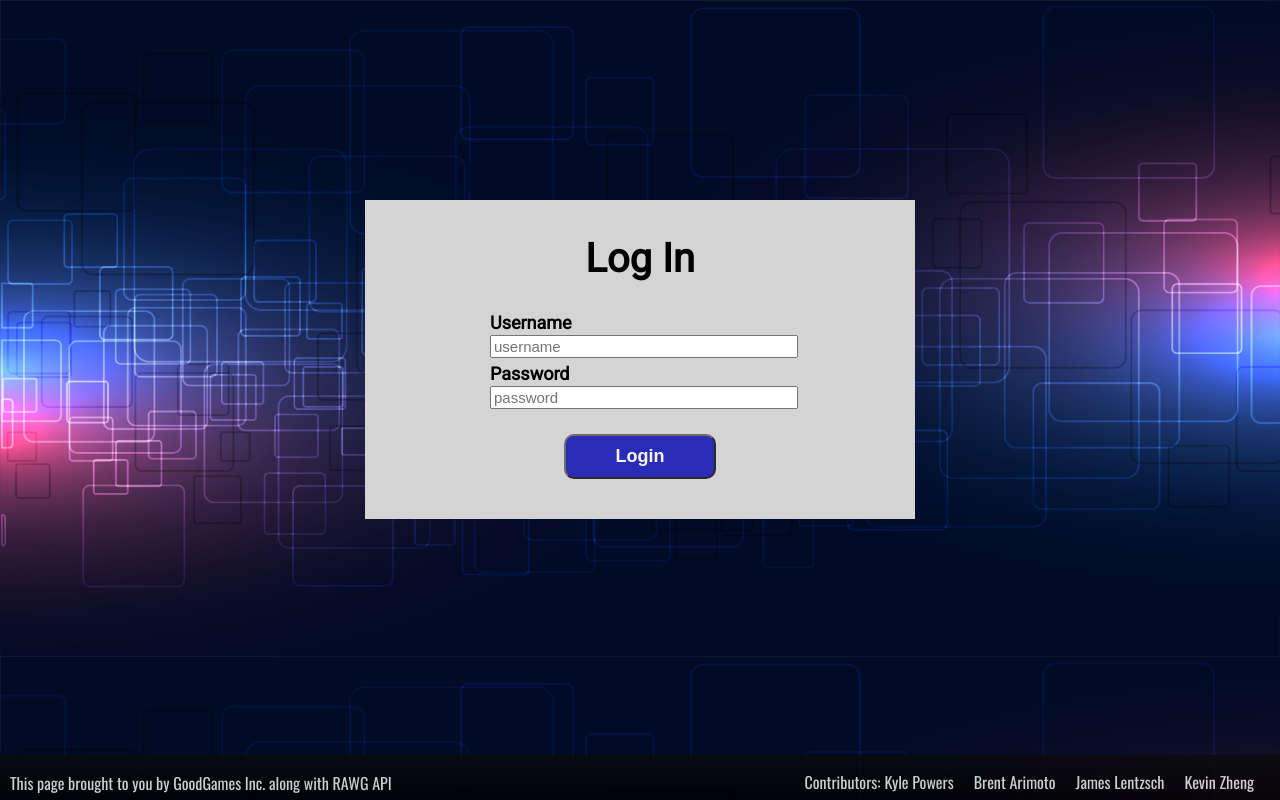
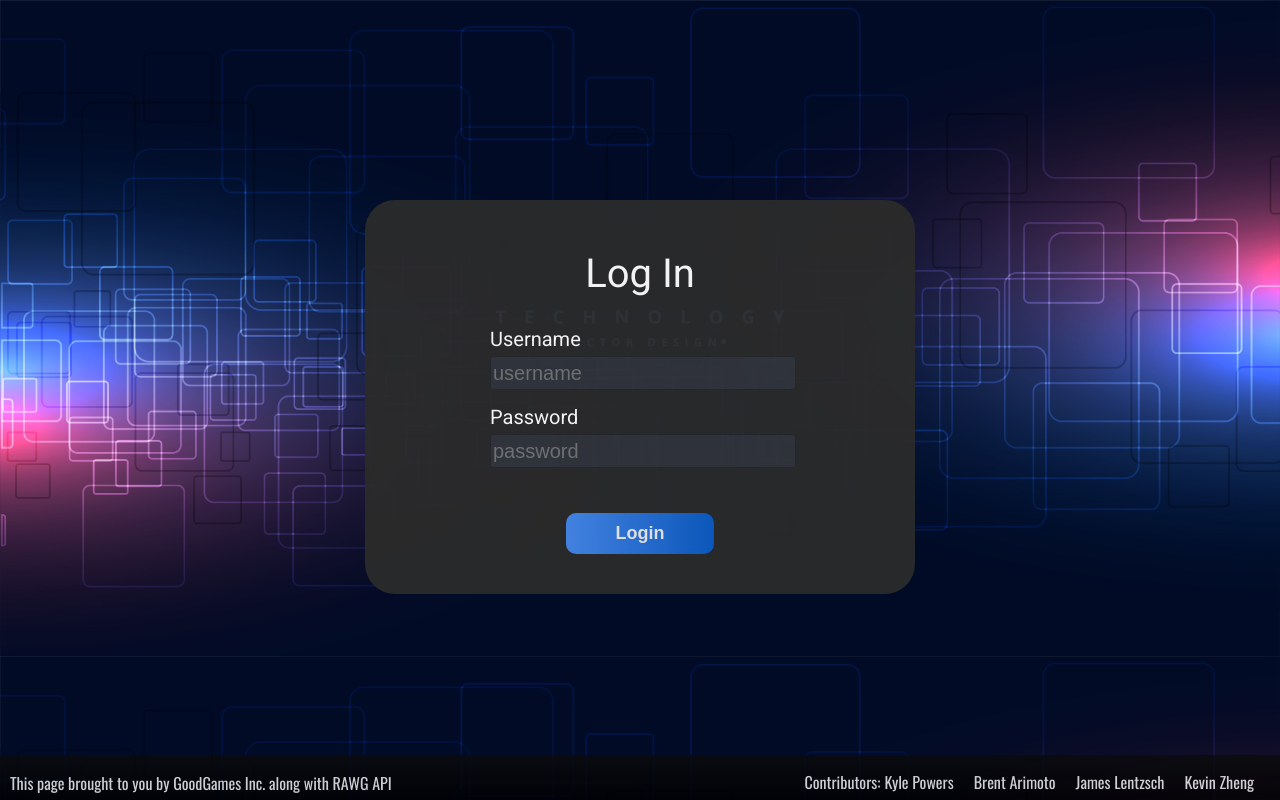
Before and after one commit to jiezheng2020/GoodGamesGG, a Node server app: template views/login.pug in a window 1280 px wide. Run offline with Node 20, Linux system fonts and the light colour scheme; the template is opened without the code that fills it, so the values that code supplies are empty; some libraries are stand-ins or nearby versions.

Commit message:
changes to signup/login

```diff
--- a/public/stylesheets/login.css
+++ b/public/stylesheets/login.css
@@ -17,16 +17,20 @@ body {
 }
 
 h1.head__login {
-  margin-top: 35px;
+  margin-top: 50px;
   margin-bottom: 0;
+  color: white;
   font-size: 40px;
+  font-weight: normal;
 }
 
 .sub__login-container {
   margin: auto;
   margin-top: 200px;
   width: 550px;
-  background-color: rgb(212, 212, 212);
+  border-radius: 30px;
+  background-color: rgb(43, 43, 43);
+  opacity: 0.95;
 }
 
 .form__login-container {
@@ -40,41 +44,49 @@ h1.head__login {
 
 .form__login-labels {
   margin-top: 5px;
+  color: white;
   margin-bottom: 2px;
-  font-size: 18px;
-  font-weight: bold;
+  font-size: 20px;
+  font-weight: thin;
   text-align: left;
 }
 
 input[type="text"],
 input[type="password"] {
   text-align: left;
-  color: #333;
+  height: 30px;
+  margin-top: 5px;
+  margin-bottom: 10px;
+  border-radius: 3px;
+  display: block;
+  box-shadow: none;
+  font-weight: normal;
+  color: #e9e9e9;
+  background-color: #32353c;
+  outline: none;
+  border: 1px solid #26282d;
   width: 100%;
-  font-size: 15px;
-}
-
-input[type="text"]:focus,
-input[type="password"]:focus {
-  background-color: #ddd;
-  outline: none;
+  font-size: 20px;
 }
 
 .login-btn {
   font-size: 18px;
   font-weight: bold;
+  border: none;
   border-radius: 10px;
-  background-color: rgb(0, 3, 177);
+  background: linear-gradient(to right, rgb(74, 147, 255), rgb(9, 97, 211));
   color: white;
   padding: 10px 50px;
+  opacity: 0.9;
+  margin-top: 10px;
   margin-bottom: 40px;
   cursor: pointer;
-  opacity: 0.8;
   transition: opacity 0.5s;
 }
 
 .login-btn:hover {
   opacity: 1;
+  background: linear-gradient(rgb(74, 147, 255), rgb(55, 142, 255));
 }
 
 .login-errors {
--- a/views/signup.pug
+++ b/views/signup.pug
@@ -36,7 +36,7 @@ block content
                     h4.head__console-type Please choose a preferred console type
                     each console in consoles
                         input(type="checkbox", name=console.name, unchecked)
-                        label(for=console.name) #{console.name}
+                        label(class="console-label",for=console.name) #{console.name}
                 div(class="buttons_container")
                 button(type="submit" class='signup-btn') Sign Up
             div(class="signup-errors")
```
Also changed, not shown: public/stylesheets/signup.css (+38 -20 lines).
